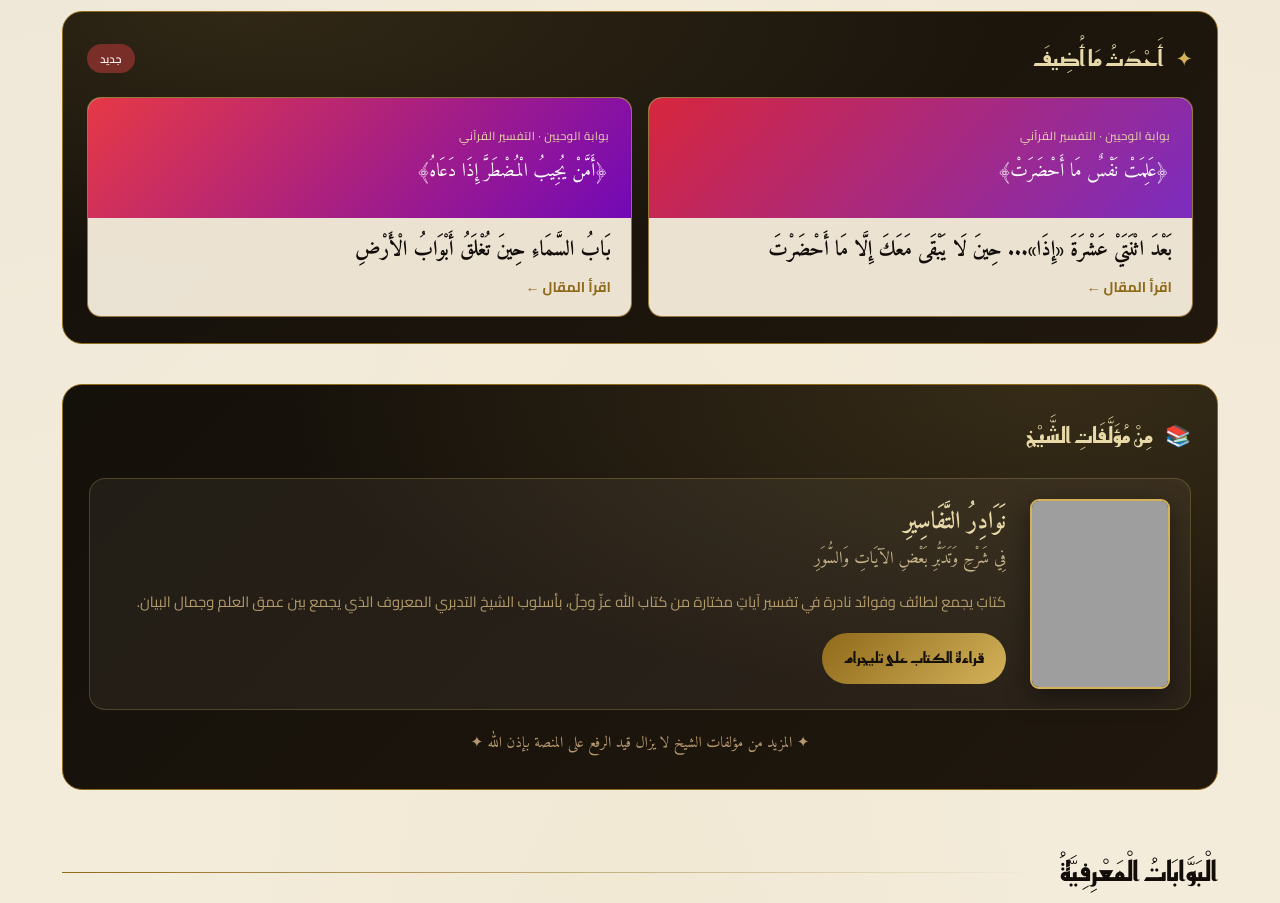
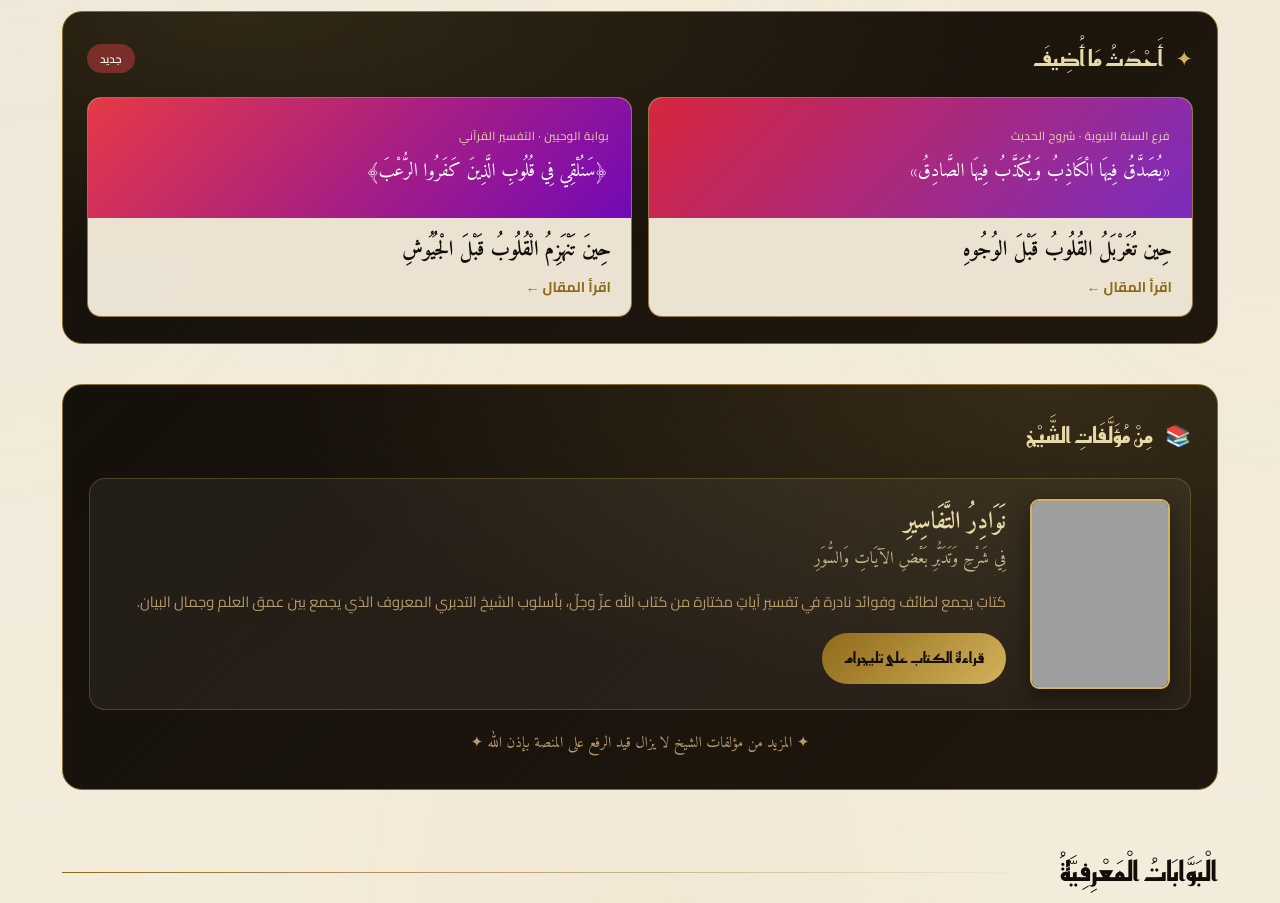
Before and after one commit to fbbffv/al-seljuki-meditative-encyclopedia, a plain HTML site: page index.html in a window 1280 px wide. Shown: the part 1380-2283 px from the top of the page. Drawn offline with Linux system fonts and the light colour scheme; grey boxes are pictures that could not be loaded.

Commit message:
Add files via upload

```diff
--- a/index.html
+++ b/index.html
@@ -481,15 +481,15 @@ body.dark .install-card,body.sepia .install-card{background:linear-gradient(135d
       <span class="tag">جديد</span>
     </div>
     <div class="latest-grid">
-      <a class="lc" href="article95.html" style="--lc-a:#d7263d;--lc-b:#7b2cbf;">
+      <a class="lc" href="article97.html" style="--lc-a:#d7263d;--lc-b:#7b2cbf;">
         <div class="lc-rib">جديد ✦</div>
-        <div class="lc-top"><div class="lc-cat">بوابة الوحيين · التفسير القرآني</div><div class="lc-verse">﴿عَلِمَتْ نَفْسٌ مَا أَحْضَرَتْ﴾</div></div>
-        <div class="lc-body"><h3>بَعْدَ اثْنَتَيْ عَشْرَةَ «إِذَا»... حِينَ لَا يَبْقَى مَعَكَ إِلَّا مَا أَحْضَرْتَ</h3><div class="lc-cta">اقرأ المقال ←</div></div>
+        <div class="lc-top"><div class="lc-cat">فرع السنة النبوية · شروح الحديث</div><div class="lc-verse">«يُصَدَّقُ فِيهَا الْكَاذِبُ وَيُكَذَّبُ فِيهَا الصَّادِقُ»</div></div>
+        <div class="lc-body"><h3>حِين تُغَرْبَلُ القُلُوبُ قَبْلَ الوُجُوهِ</h3><div class="lc-cta">اقرأ المقال ←</div></div>
       </a>
-      <a class="lc" href="article94.html" style="--lc-a:#e63946;--lc-b:#7209b7;">
+      <a class="lc" href="article96.html" style="--lc-a:#e63946;--lc-b:#7209b7;">
         <div class="lc-rib">جديد ✦</div>
-        <div class="lc-top"><div class="lc-cat">بوابة الوحيين · التفسير القرآني</div><div class="lc-verse">﴿أَمَّنْ يُجِيبُ الْمُضْطَرَّ إِذَا دَعَاهُ﴾</div></div>
-        <div class="lc-body"><h3>بَابُ السَّمَاءِ حِينَ تُغْلَقُ أَبْوَابُ الْأَرْضِ</h3><div class="lc-cta">اقرأ المقال ←</div></div>
+        <div class="lc-top"><div class="lc-cat">بوابة الوحيين · التفسير القرآني</div><div class="lc-verse">﴿سَنُلْقِي فِي قُلُوبِ الَّذِينَ كَفَرُوا الرُّعْبَ﴾</div></div>
+        <div class="lc-body"><h3>حِينَ تَنْهَزِمُ الْقُلُوبُ قَبْلَ الْجُيُوشِ</h3><div class="lc-cta">اقرأ المقال ←</div></div>
       </a>
     </div>
   </div>
```
